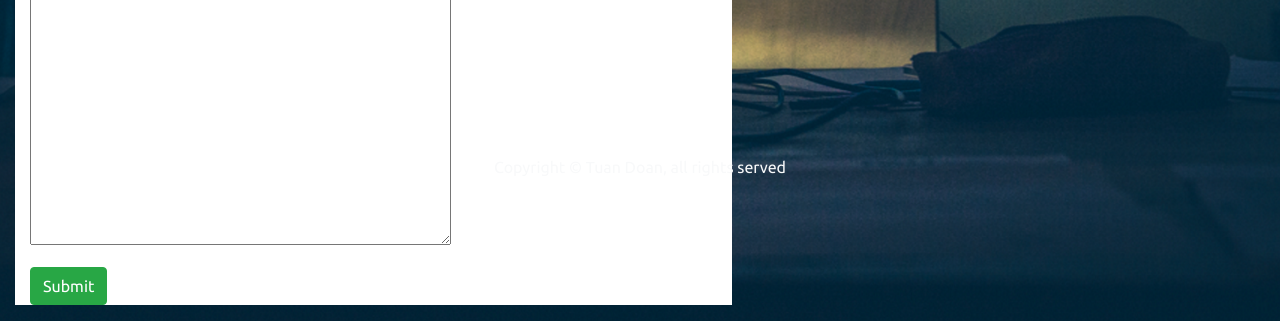
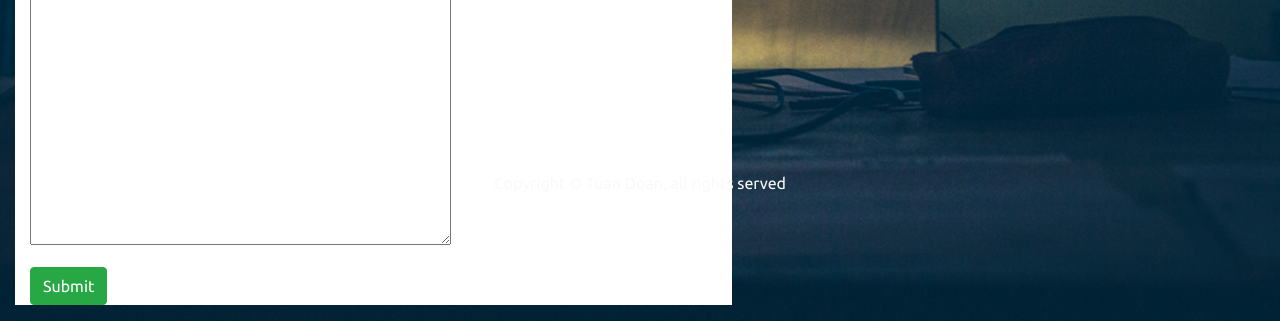
Before and after one commit to tu4ndoan/personal-website-blog, a Django app: page /blog/post/add/ in a window 1280 px wide. Shown: the part 605-926 px from the top of the page. Run offline with Django 3.2, Linux system fonts and the light colour scheme; some libraries are stand-ins or nearby versions.

Commit message:
edit footer

```diff
--- a/blog/static/blog/style.css
+++ b/blog/static/blog/style.css
@@ -4,12 +4,8 @@ body {
     font-family: 'Ubuntu', cursive;
 }
 
-footer {
+#footer {
     position: absolute;
-    right: 0;
-    bottom: 0;
-    left: 0;
-    padding: 1rem;
     text-align: center;
 }
 
--- a/blog/templates/blog/base.html
+++ b/blog/templates/blog/base.html
@@ -86,5 +86,5 @@
         {% block body %}
         {% endblock %}
     </body>
-    <footer class="text-light fixed-bottom">Copyright &copy; Tuan Doan, all rights served</footer>
+    <footer class="text-light fixed-bottom" id="footer">Copyright &copy; Tuan Doan, all rights served</footer>
 </html>
--- a/blog/views.py
+++ b/blog/views.py
@@ -81,11 +81,11 @@ def add_comment_to_post(request, pk):
 def comment_approve(request, pk):
     comment = get_object_or_404(Comment, pk=pk)
     comment.approve()
-    return redirect('blog:detail', pk=pk)
+    return redirect('blog:comment_approve', pk=pk)
 
 
 @login_required
 def comment_remove(request, pk):
     comment = get_object_or_404(Comment, pk=pk)
     comment.delete()
-    return redirect('blog:detail', pk=pk)
+    return redirect('blog:comment_remove', pk=pk)
```
